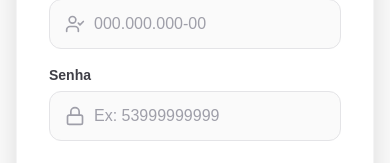
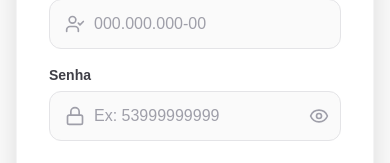
Before and after one commit to rodrigotgranada/lojinha_homens_de_fe_front, a Next.js app: page /login in a window 390 px wide. Shown: the part 406-569 px from the top of the page. Built offline with nearby package versions, Linux system fonts and the light colour scheme; no server answers.

Commit message:
feat(frontend): add password toggle and PWA manifest for fullscreen tablet usage

```diff
--- a/src/app/layout.tsx
+++ b/src/app/layout.tsx
@@ -21,6 +21,12 @@ export const metadata: Metadata = {
   icons: {
     icon: "/ChromeIcon.png",
     shortcut: "/ChromeIcon.png",
+  },
+  manifest: "/manifest.json",
+  appleWebApp: {
+    title: "Lojinha Retiros",
+    statusBarStyle: "black-translucent",
+    capable: true,
   },
 };
 
--- a/src/app/login/components/LoginForm.tsx
+++ b/src/app/login/components/LoginForm.tsx
@@ -1,8 +1,8 @@
-import React from "react";
+import React, { useState } from "react";
 import { useLogin } from "../context/LoginContext";
 import { Input } from "@/components/ui/Input";
 import { Button } from "@/components/ui/Button";
-import { UserCheck, Lock } from "lucide-react";
+import { UserCheck, Lock, Eye, EyeOff } from "lucide-react";
 
 export const LoginForm = () => {
   const {
@@ -13,6 +13,8 @@ export const LoginForm = () => {
     handleSubmit,
     handleCpfChange
   } = useLogin();
+
+  const [showPassword, setShowPassword] = useState(false);
 
   return (
     <form onSubmit={handleSubmit} className="space-y-4">
@@ -29,12 +31,22 @@ export const LoginForm = () => {
       <Input
         label="Senha"
         id="login-phone"
-        type="password"
+        type={showPassword ? "text" : "password"}
         placeholder="Ex: 53999999999"
         value={phone}
         onChange={(e) => setPhone(e.target.value)}
         required
         icon={<Lock className="h-5 w-5" />}
+        rightElement={
+          <button
+            type="button"
+            onClick={() => setShowPassword(!showPassword)}
+            className="text-zinc-400 hover:text-zinc-600 dark:hover:text-zinc-300 transition-colors focus:outline-none"
+            tabIndex={-1}
+          >
+            {showPassword ? <EyeOff className="h-5 w-5" /> : <Eye className="h-5 w-5" />}
+          </button>
+        }
       />
 
       <Button type="submit" loading={loading} className="w-full py-3.5 cursor-pointer mt-2">
--- a/src/components/ui/Input.tsx
+++ b/src/components/ui/Input.tsx
@@ -4,10 +4,11 @@ interface InputProps extends React.InputHTMLAttributes<HTMLInputElement> {
   label?: string;
   error?: string;
   icon?: React.ReactNode;
+  rightElement?: React.ReactNode;
 }
 
 export const Input = forwardRef<HTMLInputElement, InputProps>(
-  ({ label, error, icon, className = "", id, ...props }, ref) => {
+  ({ label, error, icon, rightElement, className = "", id, ...props }, ref) => {
     return (
       <div className="w-full flex flex-col gap-1.5">
         {label && (
@@ -33,9 +34,14 @@ export const Input = forwardRef<HTMLInputElement, InputProps>(
                 : "border-zinc-200 dark:border-zinc-700 focus:border-indigo-500 focus:ring-indigo-500/20"
             } rounded-xl px-4 py-3 text-base text-zinc-900 dark:text-zinc-100 placeholder-zinc-400 focus:outline-none focus:ring-4 transition-all duration-200 ${
               icon ? "pl-11" : ""
-            } ${className}`}
+            } ${rightElement ? "pr-12" : ""} ${className}`}
             {...props}
           />
+          {rightElement && (
+            <div className="absolute right-3 flex items-center justify-center">
+              {rightElement}
+            </div>
+          )}
         </div>
         {error && <span className="text-sm text-red-500 font-medium">{error}</span>}
       </div>
```
Also changed, not shown: public/manifest.json (added).
